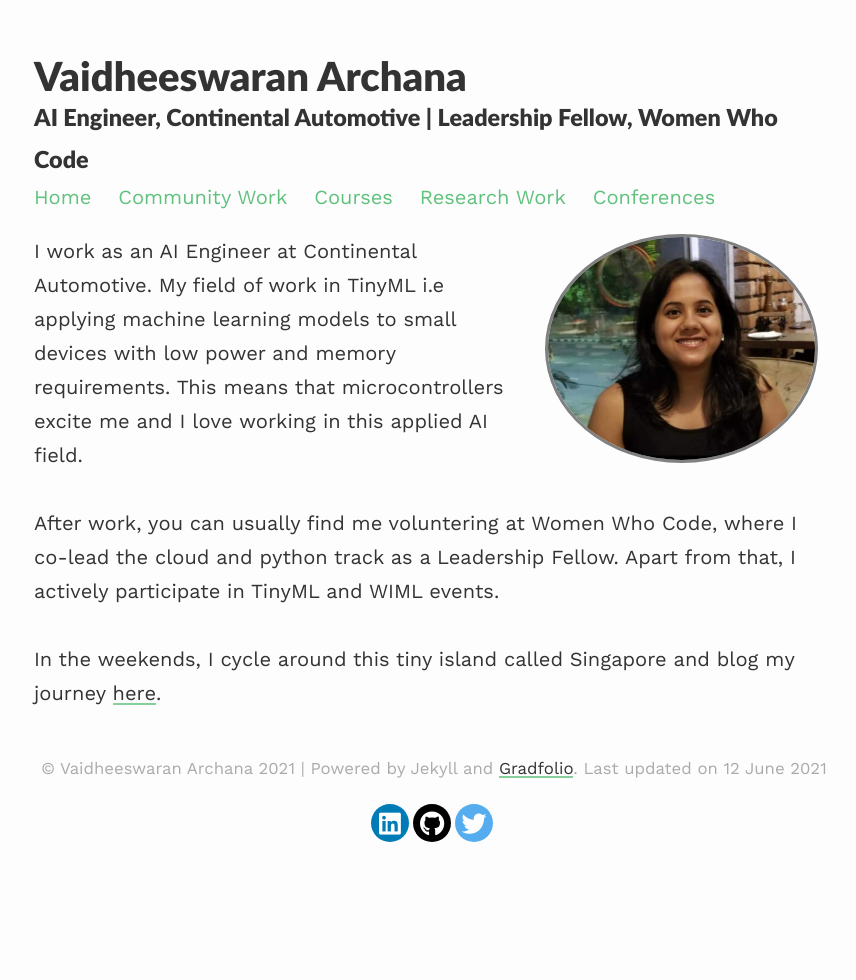
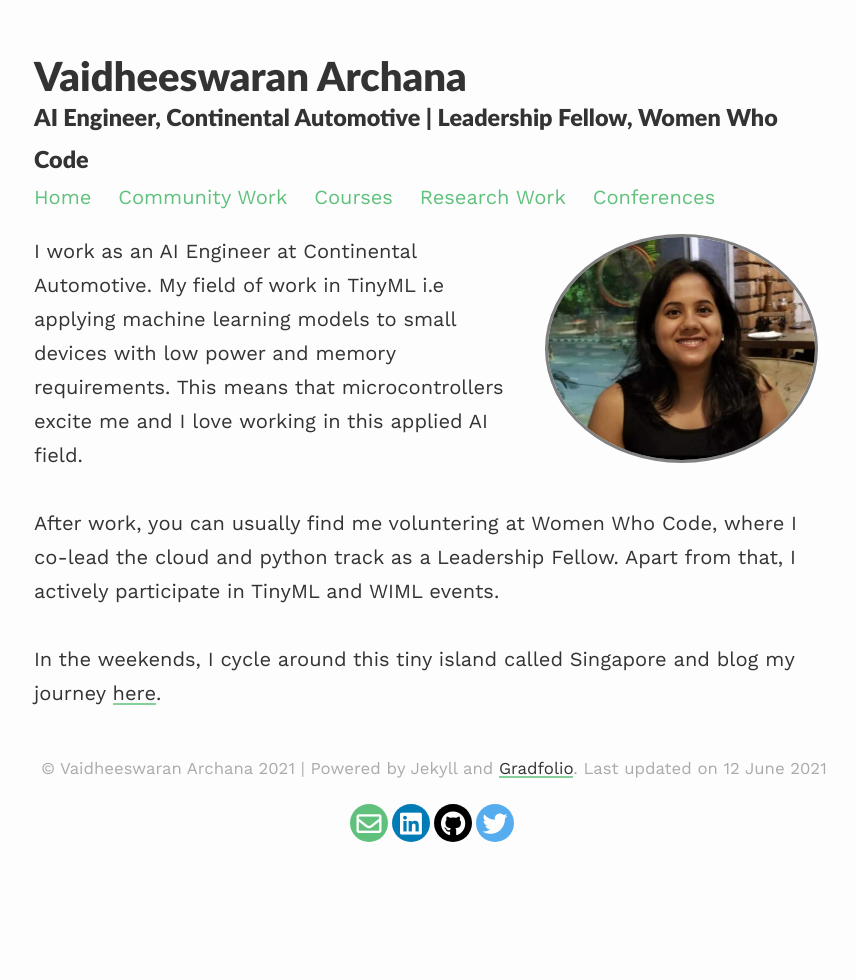
Before and after one commit to varchanaiyer/gradportfolio, a Jekyll site: the page built from index.md, in a window 1280 px wide. Shown: the whole page, without its empty margins (206-1062 px from the left). Built offline with Jekyll 4.4.1, drawn with Linux system fonts in a browser that asks for light colours; nearby versions of some CDN libraries.

```diff
--- a/_config.yml
+++ b/_config.yml
@@ -5,7 +5,7 @@ description: AI Engineer, Continental Automotive | Leadership Fellow, Women Who
 
 baseurl: /gradportfolio #name of GitHub repository
 url: #custom url to be used instead of GitHub repository
-email: #
+email: varchanaiyer139@gmail.com
 
 
 highlighter: rouge
@@ -20,7 +20,7 @@ paginate_path: /blog/page:num/
 #facebook: "#"
 twitter: varchanaiyer_
 linkedin: archana-iyer
-github: "#varchanaiyer"
+github: varchanaiyer
 #researchgate: "#"
 #orcid: "#"
 
```
